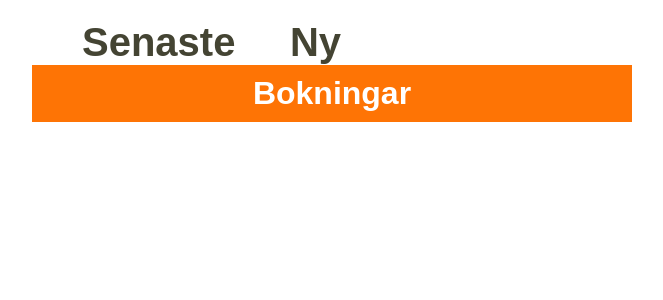
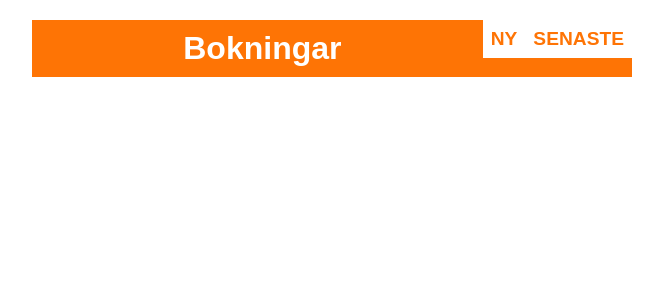
Before and after one commit to Asplund-Samuelsson/book, a Flask app: page / in a window 1280 px wide. Shown: the top 300 px of the page, without its empty margins (308-971 px from the left). Run offline with Flask 3, Linux system fonts and the light colour scheme; data that the repository does not hold is empty.

Commit message:
Make UI nicer

```diff
--- a/src/book.py
+++ b/src/book.py
@@ -146,7 +146,7 @@ class BookingManager():
         return weekday
 
     def to_table(self, edit_name=''):
-        occasions = self.db.get_occasions(self.booking_id)
+        occasions = self.db.get_occasions(self.booking_id).sort_values(by=['date','time_start'])
         answers = self.db.get_answers(self.booking_id)
         names = list(answers.name.unique())
         answers_sum = answers.groupby(by=['occasion']).sum()
@@ -154,7 +154,7 @@ class BookingManager():
             'occasion': list(answers_sum.index),
             'checked': list(answers_sum.answer)
             })
-        best_occasions['rank'] = list(best_occasions.rank(method='min', ascending=False).checked.astype(int))
+        best_occasions['rank'] = list(best_occasions.rank(method='dense', ascending=False).checked.astype(int))
         total_names = len(names)
         wanted_columns = ['date', 'time_start', 'time_end', '#']
         wanted_columns.extend(names)
@@ -190,15 +190,17 @@ class BookingManager():
                 else:
                     row.extend([answer])
             row = [self.replace_bool.get(x, x) for x in row]
-            row = ['' if str(x) == 'nan' else x for x in row]
             row.insert(0, self.weekday(row[0]))
             rows.append(row)
-        table = {'header': header, 'rows': rows}
+        table = {
+            'header': header,
+            'rows': rows,
+            'names': names,
+            'edit_name': edit_name,
+            'edit_answers': edit_answers,
+            'ranks': ranks,
+            }
         table.update(self.db.get_booking(self.booking_id))
-        table['names'] = names
-        table['edit_name'] = edit_name
-        table['edit_answers'] = edit_answers
-        table['ranks'] = ranks
         return table
 
     def index_list(self, n=5):
@@ -215,7 +217,7 @@ class BookingManager():
         return bookings_list
 
     def occasions_list(self):
-        return list(self.db.get_occasions(self.booking_id).occasion)
+        return list(self.db.get_occasions(self.booking_id).sort_values(by=['date','time_start']).occasion)
 
     def names_list(self):
         return list(self.db.get_answers(self.booking_id).name)
--- a/static/styles.css
+++ b/static/styles.css
@@ -108,14 +108,6 @@ button:active{
 	background-color: #f3f3f3
 }
 
-nav a {
-	color: #444433;
-	font-size: 2.5em;
-	font-weight: bold;
-	margin-left: 50px;
-	text-decoration: none;
-}
-
 .alert {
 	padding: 20px;
 	margin: 5px;
@@ -132,6 +124,12 @@ th, td {
 	padding-bottom: 5px;
 	padding-left: 5px;
 	padding-right: 5px;
+}
+
+th.pen a {
+	display:block;
+	text-decoration:none;
+	color: black
 }
 
 .clear {
@@ -163,3 +161,21 @@ th.rotate > div > span {
 border-bottom: 1px solid #ccc;
 padding: 5px 10px;
 }
+
+ul {
+	list-style-type: none;
+	margin: 0;
+	padding: 0;
+}
+li {
+	float: right;
+}
+li a {
+	display: block;
+	padding: 8px;
+	background-color: #ffffff;
+	font-size: 1.2em;
+	text-decoration: none;
+	color: #fe7405;
+	font-weight: bold;
+}
--- a/templates/base.html
+++ b/templates/base.html
@@ -3,13 +3,13 @@
 <head>
     <meta charset="UTF-8">
     <link rel="stylesheet" href="{{ url_for('static', filename='styles.css') }}">
-    <title>{% block title %} {% endblock %} - PanBook</title>
+    <title>{% block title %} {% endblock %}</title>
 </head>
 <body>
-    <nav>
-        <a href="{{ url_for('index') }}">Senaste</a>
-        <a href="{{ url_for('create') }}">Ny</a>
-    </nav>
+    <ul>
+        <li><a href="{{ url_for('index') }}">SENASTE</a></li>
+        <li><a href="{{ url_for('create') }}">NY</a></li>
+    </ul>
     <div class="content">
         {% for message in get_flashed_messages() %}
             <div class="alert">{{ message }}</div>
--- a/templates/show.html
+++ b/templates/show.html
@@ -22,7 +22,7 @@
         <tr>
           {% for column in booking['header'] %}
           {% if column in booking['names'] %}
-          <th><div><span><a href="{{ url_for('answer', booking_id=booking['booking_id'], edit_name=column) }}"> &#x270E; </a></span></div></th>
+          <th class="pen"><a href="{{ url_for('answer', booking_id=booking['booking_id'], edit_name=column) }}"><div><span></span> &#x270E; </span></div></a></th>
           {% else %}
           <th><div><span>{{ column }}</span></div></th>
           {% endif %}
```
Also changed, not shown: templates/answer.html (+1 -11 lines).
